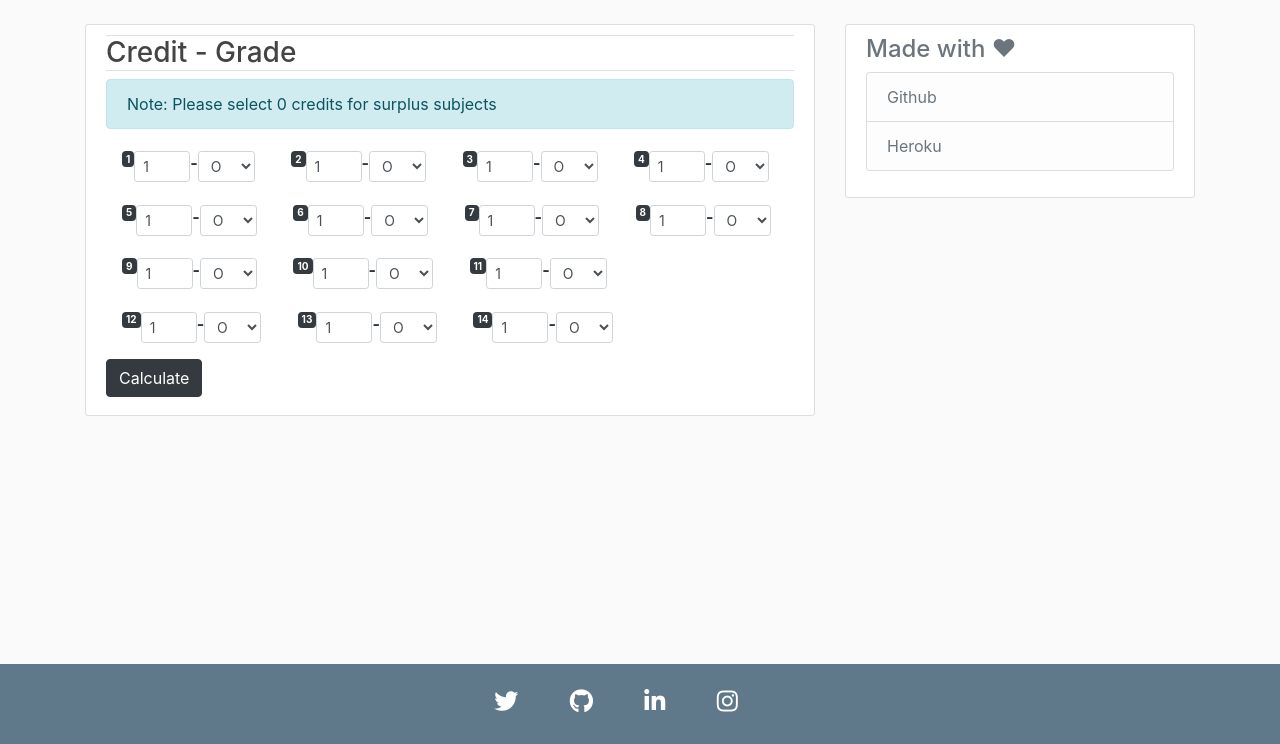
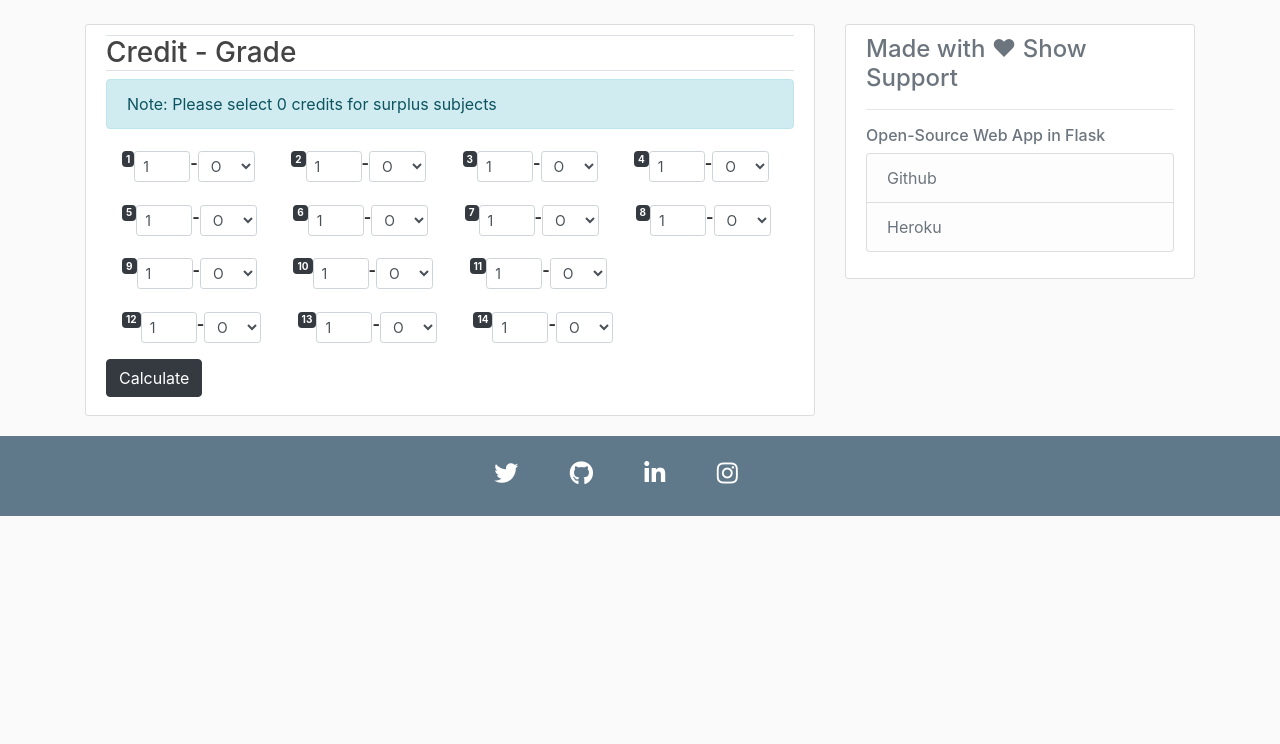
Before and after one commit to eshaan7/IPU_GPA_Calculator, a Flask app: page / in a window 1280 px wide. Shown: the part 56-800 px from the top of the page. Run offline with Flask 2, Linux system fonts and the light colour scheme; some libraries are stand-ins or nearby versions.

Commit message:
better css, lol, sure

```diff
--- a/static/main.css
+++ b/static/main.css
@@ -52,7 +52,7 @@ h1, h2, h3, h4, h5, h6 {
 /* FOOTER */
 
 footer {
-  position: absolute;
+  /* position: absolute; */
   left: 0;
   bottom: 0 !important;
   margin-bottom: 0;
--- a/templates/layout.html
+++ b/templates/layout.html
@@ -48,7 +48,9 @@
         </div>
         <div class="col-md-4 col-sm-2 col-xs">
           <div class="content-section">
-            <h4 class='text-muted'>Made with &hearts;</h4>
+            <h4 class='text-muted'>Made with &hearts; Show Support</h4>
+            <hr/>
+            <h6 class='text-muted'>Open-Source Web App in Flask</h6>
               <ul class="list-group">
                 <li class="list-group-item list-group-item-light"><a class='text-muted' href="https://github.com/Eshaan7/IPU_GPA_Calculator" target="_blank">Github</a></li>
                 <li class="list-group-item list-group-item-light"><a class='text-muted' href="https://github.com/Eshaan7/IPU_GPA_Calculator/deployments" target="_blank">Heroku</a></li>
```
